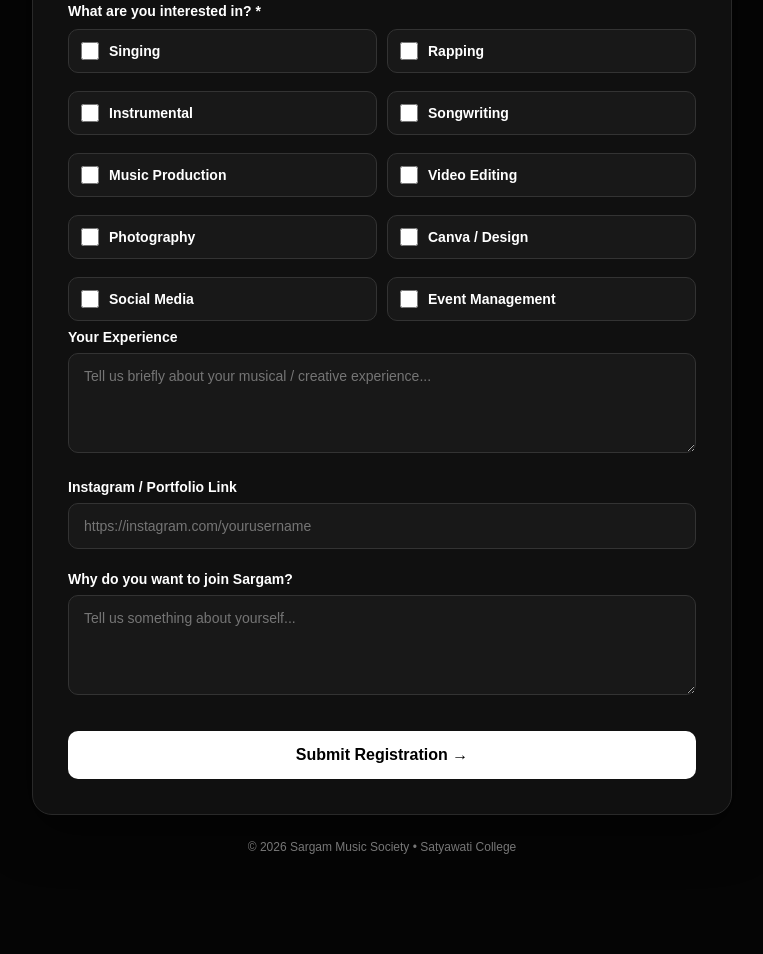
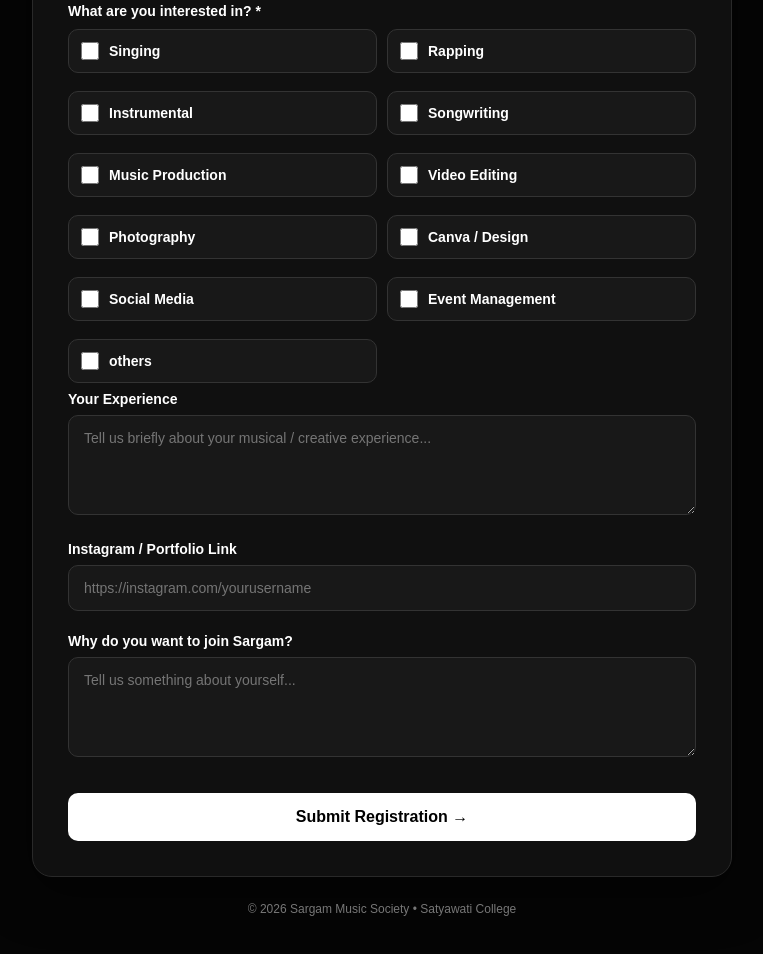
Before and after one commit to sargammusicsociety-dev/SARGAM, a plain HTML site: page Form.html in a window 1280 px wide. Shown: the part 664-1618 px from the top of the page, without its empty margins (258-1021 px from the left). Before the commit the page ends 1558 px from the top, so only its background shows below. Drawn offline with Linux system fonts and the light colour scheme.

Commit message:
Update Form.html

```diff
--- a/Form.html
+++ b/Form.html
@@ -277,6 +277,10 @@
             <input type="checkbox" name="interests" value="Event Management">
             Event Management
         </label>
+      <label>
+            <input type="checkbox" name="interests" value="others">
+            others
+        </label>
     </div>
 </div>
 <style>
```
